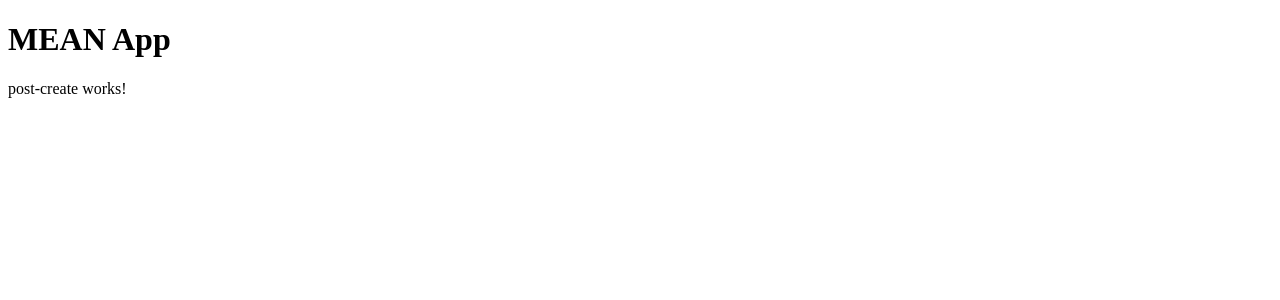
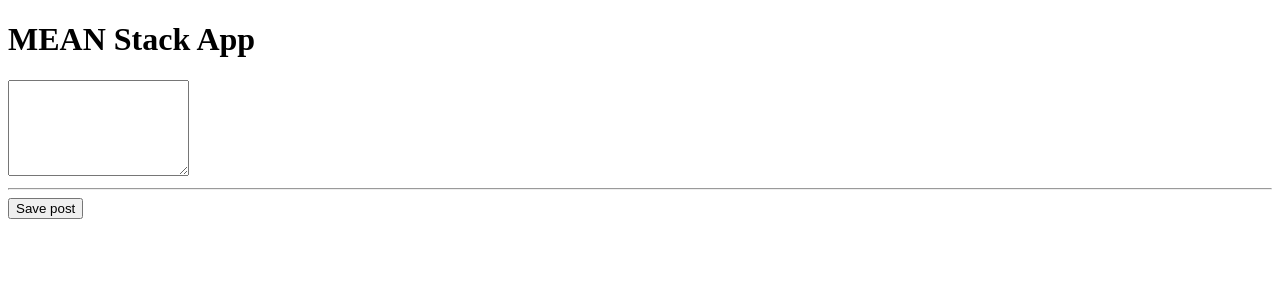
Before and after one commit to AmareshJakka/meanAngular, an Angular app in the folder meanAngular/: page / in a window 1280 px wide. Shown: the top 300 px of the page. Built offline with nearby package versions, Linux system fonts and the light colour scheme.

Commit message:
"listening posts by event listener"

```diff
--- a/meanAngular/src/app/app.component.ts
+++ b/meanAngular/src/app/app.component.ts
@@ -6,5 +6,5 @@
   styleUrls: ['./app.component.css']
 })
 export class AppComponent {
-  title = 'MEAN App';
+  title = 'MEAN Stack App';
 }
--- a/meanAngular/src/app/posts/post-create/post-create.component.html
+++ b/meanAngular/src/app/posts/post-create/post-create.component.html
@@ -1 +1,3 @@
-<p>post-create works!</p>
+<textarea rows="6"></textarea>
+<hr>
+<button (click)="onAddPost()">Save post</button>
--- a/meanAngular/src/app/posts/post-create/post-create.component.ts
+++ b/meanAngular/src/app/posts/post-create/post-create.component.ts
@@ -11,5 +11,8 @@
 
   ngOnInit() {
   }
+  onAddPost(){
+    alert('posts added successfully');
+  }
 
 }
```
